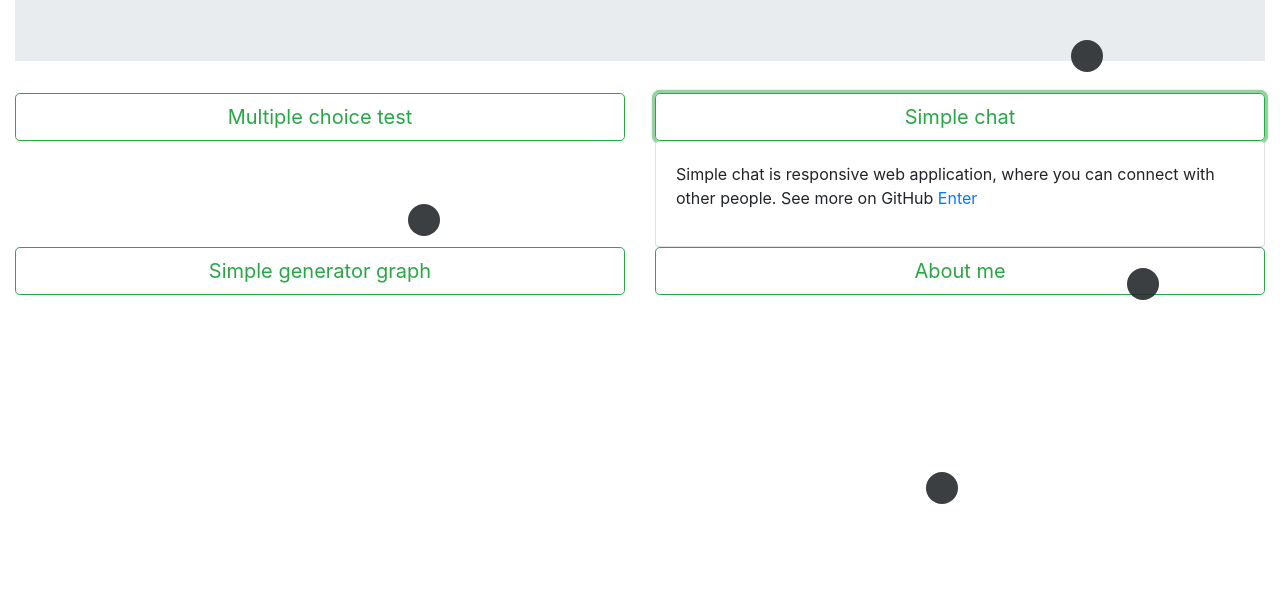
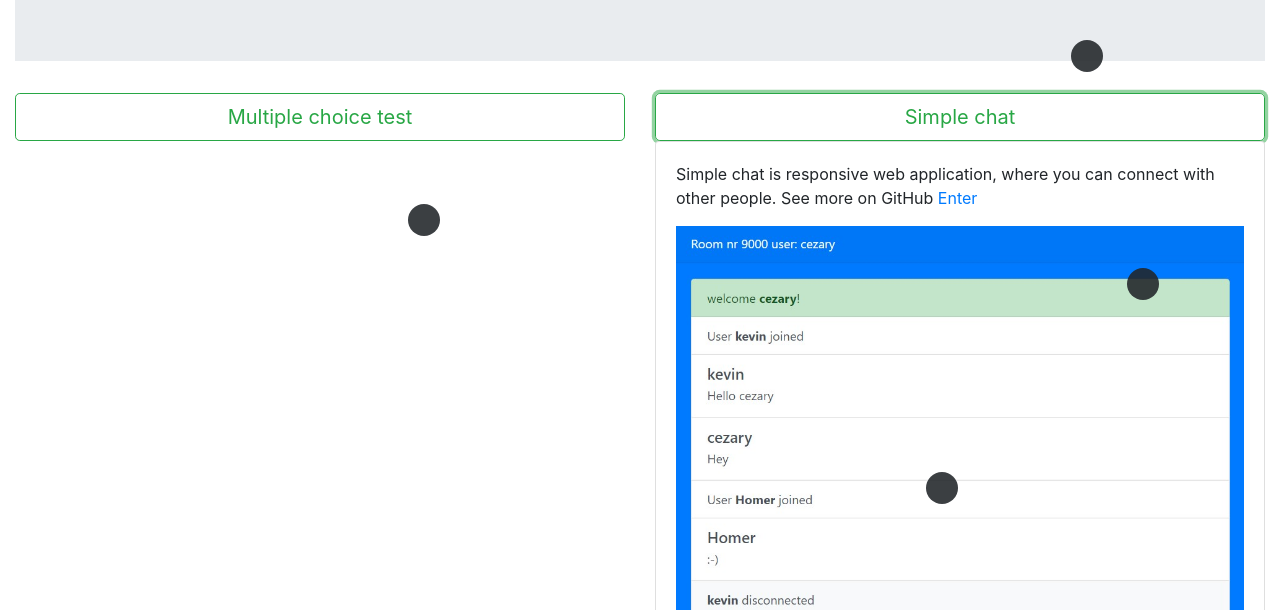
Before and after one commit to CezGaj/Portfolio, a plain HTML site: page index.html in a window 1280 px wide. Both pictures are taken after a click on the button "Simple chat". Shown: the part 190-800 px from the top of the page. Drawn offline with nearby package versions, Linux system fonts and the light colour scheme.

Commit message:
Add files via upload

```diff
--- a/index.html
+++ b/index.html
@@ -33,7 +33,7 @@
 			<button type="button" class="btn btn-outline-success btn-lg btn-block" data-toggle="collapse" data-target="#card2" aria-expanded="false" aria-controls="card2">Simple chat</button>
 			<div class="collapse" id="card2">
 			  <div class="card card-body">
-				<p>Simple chat is responsive web application, where you can connect with other people. See more on GitHub <span><a href="https://www.github.com/CezGaj/simple-chat">Enter</a></span></p>
+				<p>Simple chat is responsive web application, where you can connect with other people. See more on GitHub <span><a href="https://www.github.com/CezGaj/simple-chat">Enter</a></span></p><img src="screen.jpg" class="img-fluid"/>
 			  </div>
 			</div>
 		  </div>
```
Also changed, not shown: screen.jpg (added).
